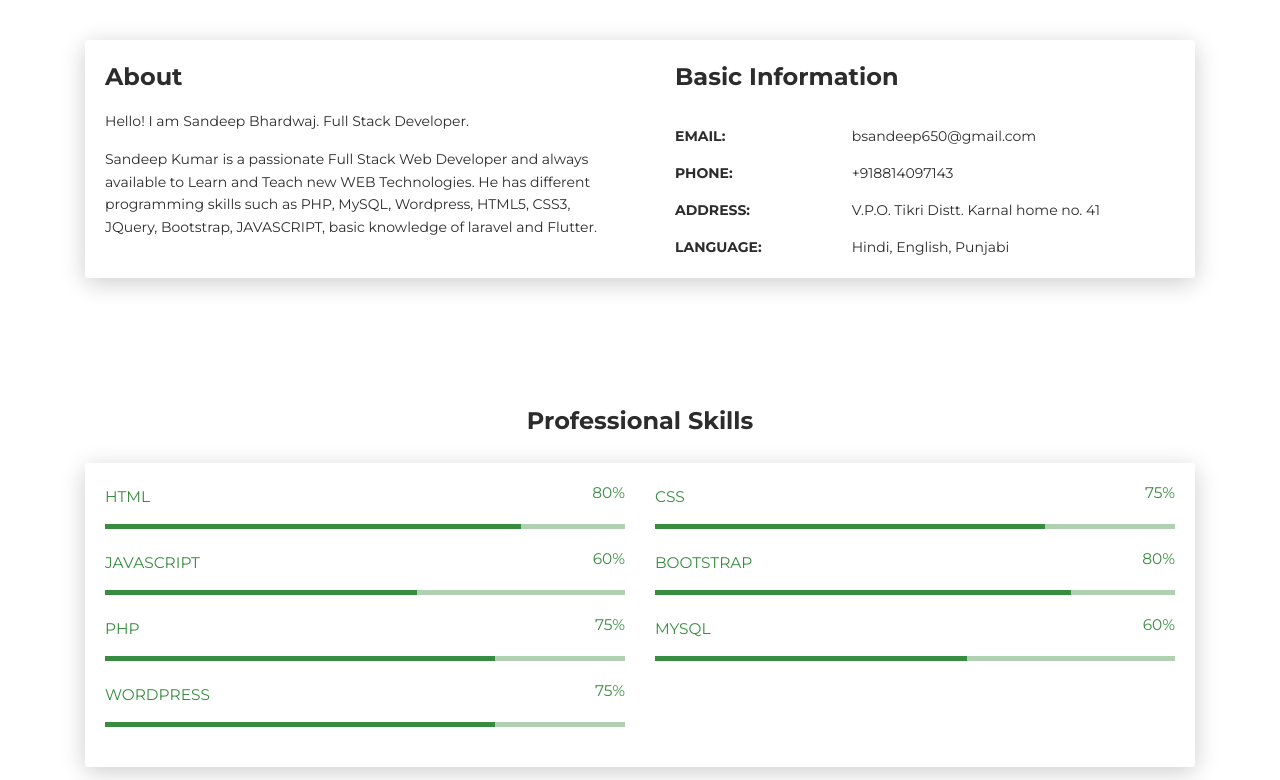
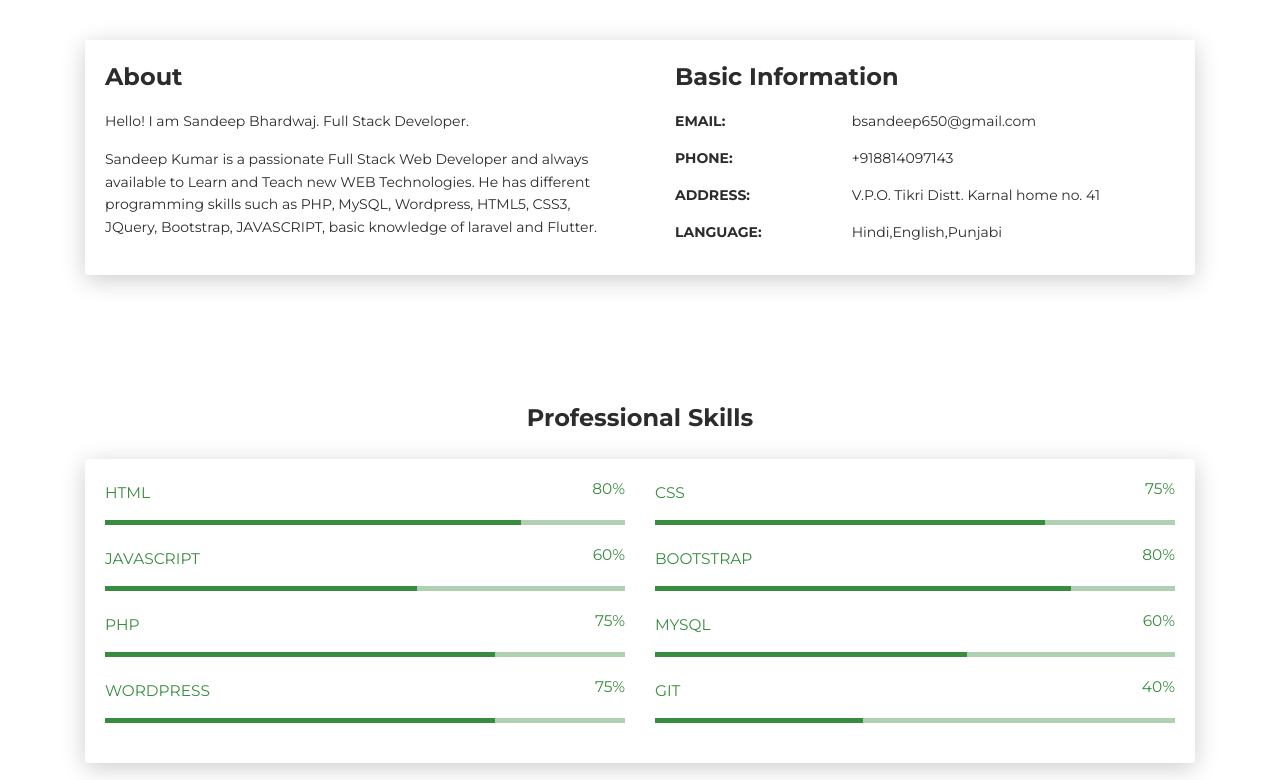
Before and after one commit to sandyprsnl/aboutMe, a plain HTML site: page index.html in a window 1280 px wide. Shown: the part 580-1360 px from the top of the page. Drawn offline with Linux system fonts and the light colour scheme.

Commit message:
add about,social,skills,basic info section in js

```diff
--- a/aboutme.json
+++ b/aboutme.json
@@ -6,7 +6,9 @@
         "about": [
             "Hello! I am Sandeep Bhardwaj. Full Stack Developer.",
             "Sandeep Kumar is a passionate Full Stack Web Developer and always available to Learn and Teach new WEB Technologies. He has different programming skills such as PHP, MySQL, Wordpress, HTML5, CSS3, JQuery, Bootstrap, JAVASCRIPT, basic knowledge of laravel and Flutter."
-        ],
+        ]
+    },
+    "basic_info": {
         "email": "bsandeep650@gmail.com",
         "phone": "+918814097143",
         "address": "V.P.O. Tikri Distt. Karnal home no. 41",
@@ -23,7 +25,8 @@
         "bootstrap": "80%",
         "php": "75%",
         "mysql": "60%",
-        "wordpress": "75%"
+        "wordpress": "75%",
+        "git": "40%"
     },
     "experience": [{
             "cname": "O.P. JINDAL UNIVERSITY",
@@ -74,7 +77,8 @@
             "icon": "fa fa-facebook",
             "url": "https://www.facebook.com/sandeep.panchal.9041083",
             "tooltip": "Follow me on Facebook"
-        }, {
+        },
+        {
             "name": "google",
             "icon": "fa fa-google-plus",
             "url": "https://myaccount.google.com/profile",
--- a/index.html
+++ b/index.html
@@ -35,7 +35,7 @@
             left: 0;
             text-align: center;
             background-color: #fff;
-            z-index: 99;
+            z-index: 9999;
         }
 
         .word {
@@ -212,37 +212,41 @@
                             <div class="col-lg-6 col-md-12">
                                 <div class="card-body">
                                     <div class="h4 mt-0 title">About</div>
-                                    <p>Hello! I am Sandeep Bhardwaj. Full Stack Developer.</p>
+                                    <div id="about-desc">
+
+                                    </div>
+                                    <!-- <p>Hello! I am Sandeep Bhardwaj. Full Stack Developer.</p>
                                     <p>Sandeep Kumar is a passionate Full Stack Web Developer and always available to Learn and Teach new WEB Technologies. He has different programming skills such as PHP, MySQL, Wordpress, HTML5, CSS3, JQuery, Bootstrap,
                                         JAVASCRIPT, basic knowledge of laravel and Flutter.
-                                        <!-- <a href="https://templateflip.com/templates/creative-cv/"
-                      target="_blank">Learn More</a> -->
-                                    </p>
+                                    </p> -->
                                 </div>
                             </div>
                             <div class="col-lg-6 col-md-12">
                                 <div class="card-body">
                                     <div class="h4 mt-0 title">Basic Information</div>
-                                    <div class="row">
-                                        <!-- <div class="col-sm-4"><strong class="text-uppercase">Age:</strong></div>
-                    <div class="col-sm-8">24</div> -->
+                                    <div id="basic-info">
+
                                     </div>
-                                    <div class="row mt-3">
+                                    <!-- <div class="row" >
+                                        <div class="col-sm-4"><strong class="text-uppercase">Age:</strong></div>
+                                        <div class="col-sm-8">24</div>
+                                    </div> -->
+                                    <!-- <div class="row mt-3">
                                         <div class="col-sm-4"><strong class="text-uppercase">Email:</strong></div>
                                         <div class="col-sm-8">bsandeep650@gmail.com</div>
-                                    </div>
-                                    <div class="row mt-3">
+                                    </div> -->
+                                    <!-- <div class="row mt-3">
                                         <div class="col-sm-4"><strong class="text-uppercase">Phone:</strong></div>
                                         <div class="col-sm-8">+918814097143</div>
-                                    </div>
-                                    <div class="row mt-3">
+                                    </div> -->
+                                    <!-- <div class="row mt-3">
                                         <div class="col-sm-4"><strong class="text-uppercase">Address:</strong></div>
                                         <div class="col-sm-8">V.P.O. Tikri Distt. Karnal home no. 41</div>
-                                    </div>
-                                    <div class="row mt-3">
+                                    </div> -->
+                                    <!-- <div class="row mt-3">
                                         <div class="col-sm-4"><strong class="text-uppercase">Language:</strong></div>
                                         <div class="col-sm-8">Hindi, English, Punjabi</div>
-                                    </div>
+                                    </div> -->
                                 </div>
                             </div>
                         </div>
@@ -253,8 +257,8 @@
                 <div class="container">
                     <div class="h4 text-center mb-4 title">Professional Skills</div>
                     <div class="card" data-aos="fade-up" data-aos-anchor-placement="top-bottom">
-                        <div class="card-body">
-                            <div class="row">
+                        <div class="card-body" id="skills-info">
+                            <!-- <div class="row">
                                 <div class="col-md-6">
                                     <div class="progress-container progress-primary"><span class="progress-badge">HTML</span>
                                         <div class="progress">
@@ -318,8 +322,8 @@
                         aria-valuemax="100" style="width: 60%;"></div><span class="progress-value">60%</span>
                     </div>
                   </div> -->
-                                </div>
-                            </div>
+                            <!--    </div>
+                    </div> -->
                         </div>
                     </div>
                 </div>
--- a/js/script.js
+++ b/js/script.js
@@ -1,8 +1,8 @@
 window.addEventListener('load', main);
 //console.log = function() {};
 
-function main() {
-    var xhr = new XMLHttpRequest();
+async function main() {
+    var xhr = await new XMLHttpRequest();
 
     xhr.addEventListener("readystatechange", function() {
         if (this.readyState === 4) {
@@ -20,54 +20,98 @@ function main() {
 }
 // get json data and call to its respective function
 function printJsonData(jsonData) {
-    for (const elem in jsonData) {
-        switch (elem) {
-            case "about":
-                about(jsonData[elem]);
-            case "social":
-                social(jsonData[elem]);
-        }
-        console.log(elem);
-    }
+    about(jsonData['about']);
+    social(jsonData['social']);
+    basicInfo(jsonData['basic_info']);
+    skills(jsonData['skills']);
+    experience(jsonData['experience']);
 }
 
 function about(aboutData) {
     document.querySelector('#profileImg').src = aboutData.profileImage;
     document.querySelector('#name').innerText = aboutData.name;
     document.querySelector('#subLine').innerText = aboutData.developerType;
-    console.log(aboutData);
+    let aboutdatahtml = '';
+    for (const i in aboutData.about) {
+        aboutdatahtml += `<p>${aboutData.about[i]}</p>`;
+
+    }
+    document.getElementById('about-desc').innerHTML = aboutdatahtml;
+
+
 }
 
 function social(socialData) {
-
     let socialIconHtml = '';
     for (const key in socialData) {
         if (Object.hasOwnProperty.call(socialData, key)) {
             const element = socialData[key];
-            socialIconHtml += `<a class="btn btn-default btn-round btn-lg btn-icon"
-                href="${socialData[key].url}"
-                rel="tooltip" title="${socialData[key].tooltip}">
-                <i class="${socialData[key].icon}"></i>
-            </a>`;
+            socialIconHtml += `<a class="btn btn-default btn-round btn-lg btn-icon" href="${element.url}" rel="tooltip" title="${element.tooltip}">
+            <i class="${element.icon}"></i>
+        </a>`;
         }
     }
+    document.querySelector('.button-container').innerHTML = '';
     document.querySelector('.button-container').innerHTML = socialIconHtml;
-    console.log(socialIconHtml);
+}
+
+function basicInfo(basicInfodata) {
+    let basicInfoTemplate = '';
+    for (const key in basicInfodata) {
+        if (Object.hasOwnProperty.call(basicInfodata, key)) {
+            // const element = basicInfodata[key];
+            basicInfoTemplate += `<div class="row mt-3">
+                                    <div class="col-sm-4"><strong class="text-uppercase">${key}:</strong></div>
+                                    <div class="col-sm-8">${basicInfodata[key]}</div>
+                                </div>`;
+        }
+    }
+    document.getElementById('basic-info').innerHTML = basicInfoTemplate;
 }
 
 
-(function() {
-    var _z = console;
-    Object.defineProperty(window, "console", {
-        get: function() {
-            if (_z._commandLineAPI) {
-                throw "Sorry, Can't execute scripts!";
+//adding skills info
+
+function skills(skillsData) {
+    let skillshtml = `<div class="row">`;;
+    let i = 0;
+    for (const key in skillsData) {
+        if (Object.hasOwnProperty.call(skillsData, key)) {
+
+            if (i % 2 != 0) {
+                skillshtml += `<div class="col-md-6">
+                <div class="progress-container progress-primary"><span class="progress-badge">${key}</span>
+                    <div class="progress">
+                        <div class="progress-bar progress-bar-primary aos-init aos-animate" data-aos="progress-full" data-aos-offset="10" data-aos-duration="2000" role="progressbar" aria-valuenow="60" aria-valuemin="0" aria-valuemax="100" style="width: ${skillsData[key]};"></div><span class="progress-value">${skillsData[key]}</span>
+                    </div>
+                </div>
+            </div>`;
+            } else {
+                skillshtml += `<div class="col-md-6">
+                <div class="progress-container progress-primary"><span class="progress-badge">${key}</span>
+                    <div class="progress">
+                        <div class="progress-bar progress-bar-primary aos-init aos-animate" data-aos="progress-full" data-aos-offset="10" data-aos-duration="2000" role="progressbar" aria-valuenow="60" aria-valuemin="0" aria-valuemax="100" style="width: ${skillsData[key]};"></div><span class="progress-value">${skillsData[key]}</span>
+                    </div>
+                </div>
+            </div>`;
             }
-            return _z;
-        },
-        set: function(val) {
-            _z = val;
+
+
         }
-    });
 
-})();
+        i++;
+    }
+    skillshtml += `</div>`;
+    document.getElementById('skills-info').innerHTML = skillshtml;
+}
+
+function experience(experienceData) {
+    for (const key in experienceData) {
+        if (Object.hasOwnProperty.call(experienceData, key)) {
+            const element = experienceData[key];
+            console.log(element);
+
+        }
+    }
+
+}
```
